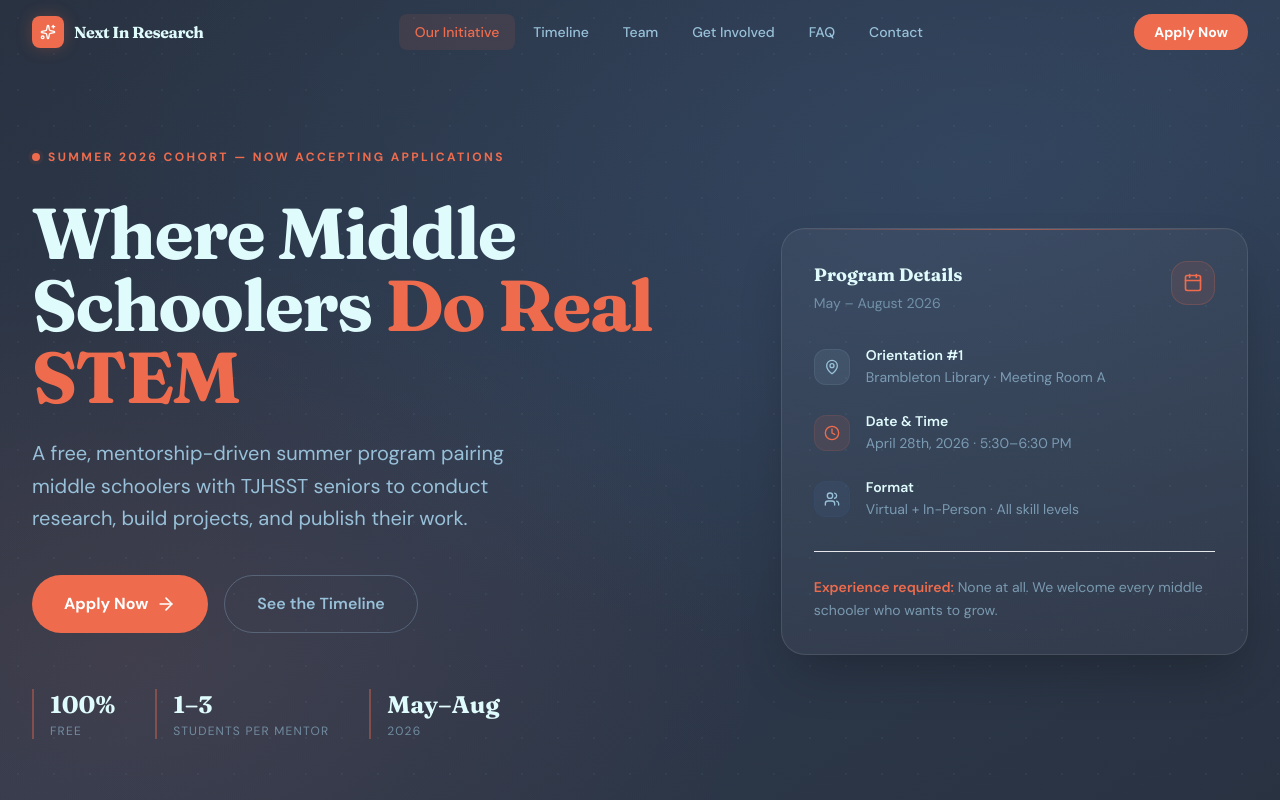
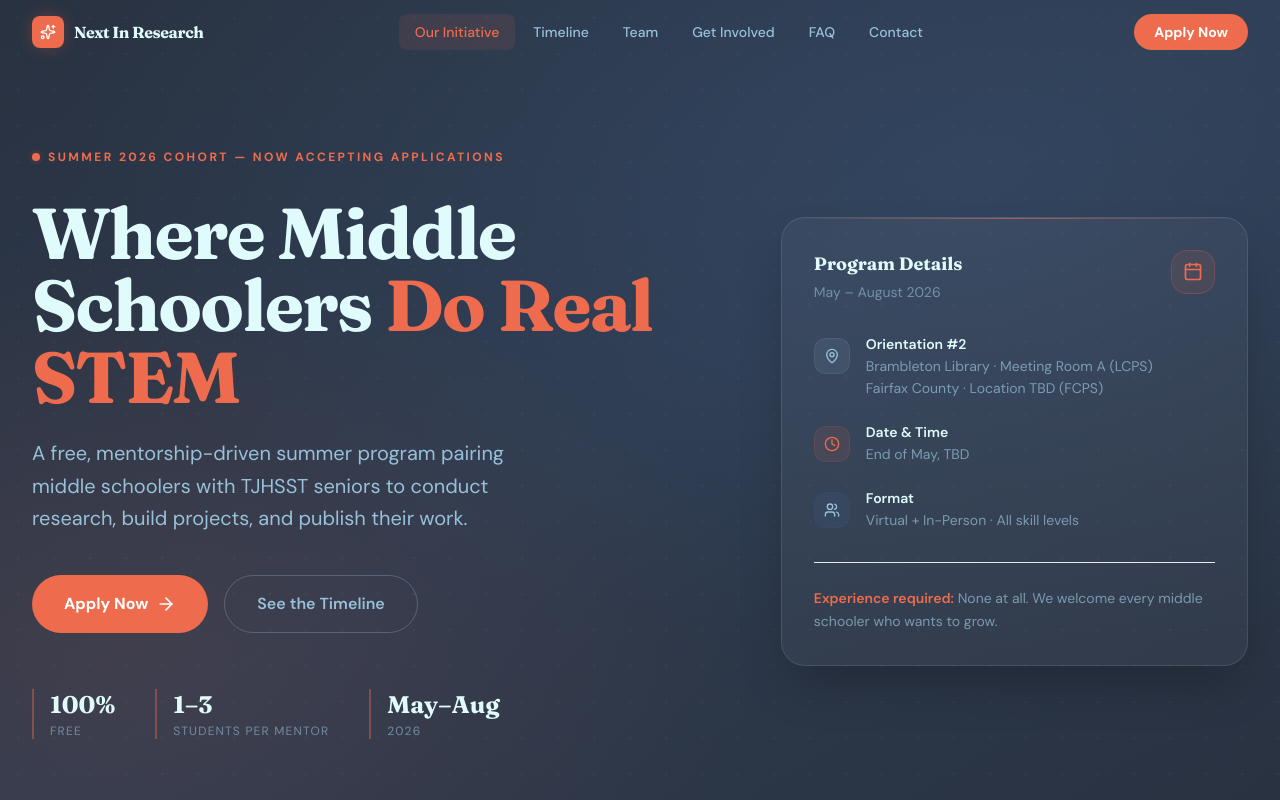
Before and after one commit to ashwath-muppa/mentorship-program, a React (Vite) app: page / in a window 1280 px wide. Shown: the top 800 px of the page. Built offline with nearby package versions, Linux system fonts and the light colour scheme.

Commit message:
Update home page orientation details

```diff
--- a/src/App.jsx
+++ b/src/App.jsx
@@ -753,9 +753,12 @@ function HomePage({ setActivePage }) {
                       <MapPin className="w-4 h-4 text-steel-blue" />
                     </div>
                     <div>
-                      <p className="text-sm font-semibold text-ice">Orientation #1</p>
+                      <p className="text-sm font-semibold text-ice">Orientation #2</p>
                       <p className="text-sm text-steel-blue/70 mt-0.5">
-                        Brambleton Library · Meeting Room A
+                        Brambleton Library · Meeting Room A (LCPS)
+                      </p>
+                      <p className="text-sm text-steel-blue/70 mt-0.5">
+                        Fairfax County · Location TBD (FCPS)
                       </p>
                     </div>
                   </div>
@@ -766,7 +769,7 @@ function HomePage({ setActivePage }) {
                     <div>
                       <p className="text-sm font-semibold text-ice">Date & Time</p>
                       <p className="text-sm text-steel-blue/70 mt-0.5">
-                        April 28th, 2026 · 5:30–6:30 PM
+                        End of May, TBD
                       </p>
                     </div>
                   </div>
```
